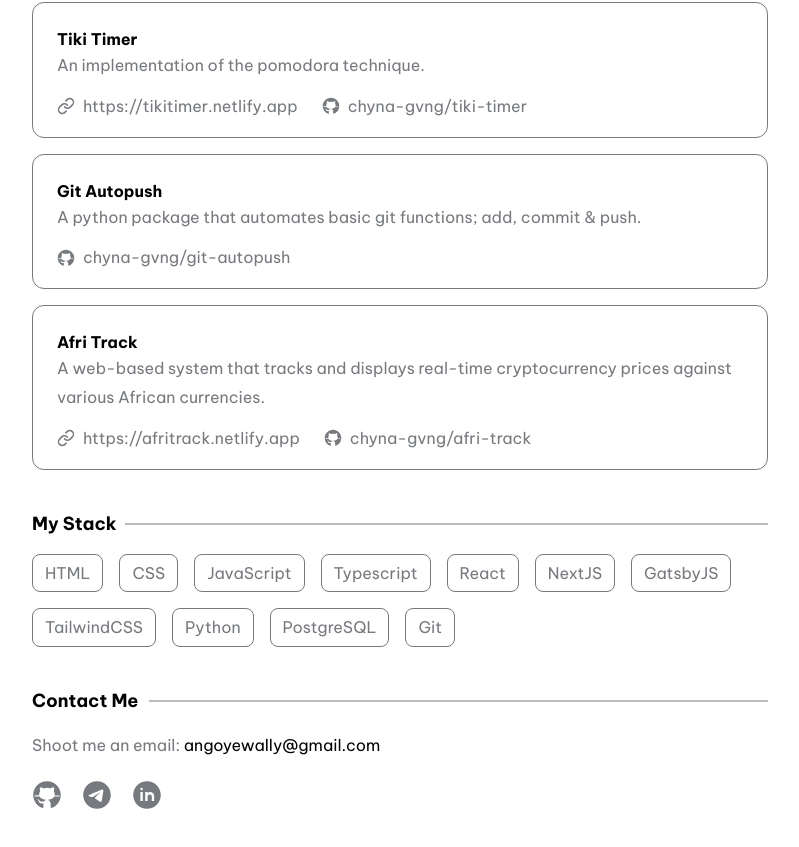
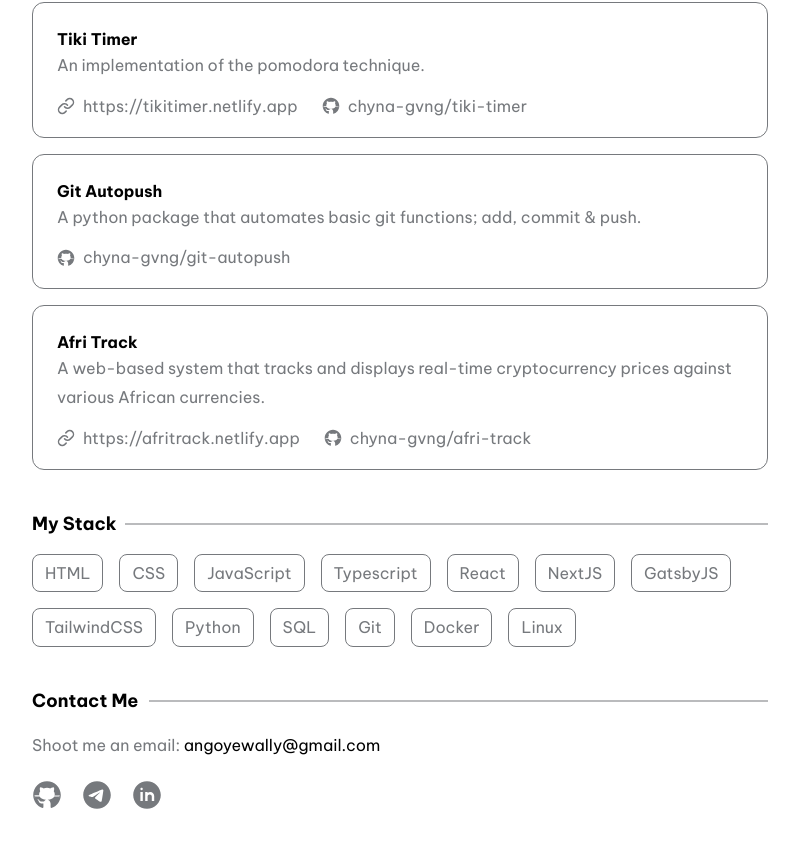
Before and after one commit to chyna-gvng/my-portfolio, a Next.js app: page / in a window 1280 px wide. Shown: the part 602-1449 px from the top of the page, without its empty margins (240-1039 px from the left). Built offline with nearby package versions, Linux system fonts and the light colour scheme.

Commit message:
modify stack

```diff
--- a/data/config.js
+++ b/data/config.js
@@ -54,8 +54,10 @@ export const stack = {
     'GatsbyJS',
     'TailwindCSS',
     'Python',
-    'PostgreSQL',
-    'Git'
+    'SQL',
+    'Git',
+    'Docker',
+    'Linux'
   ]
 };
 
```
